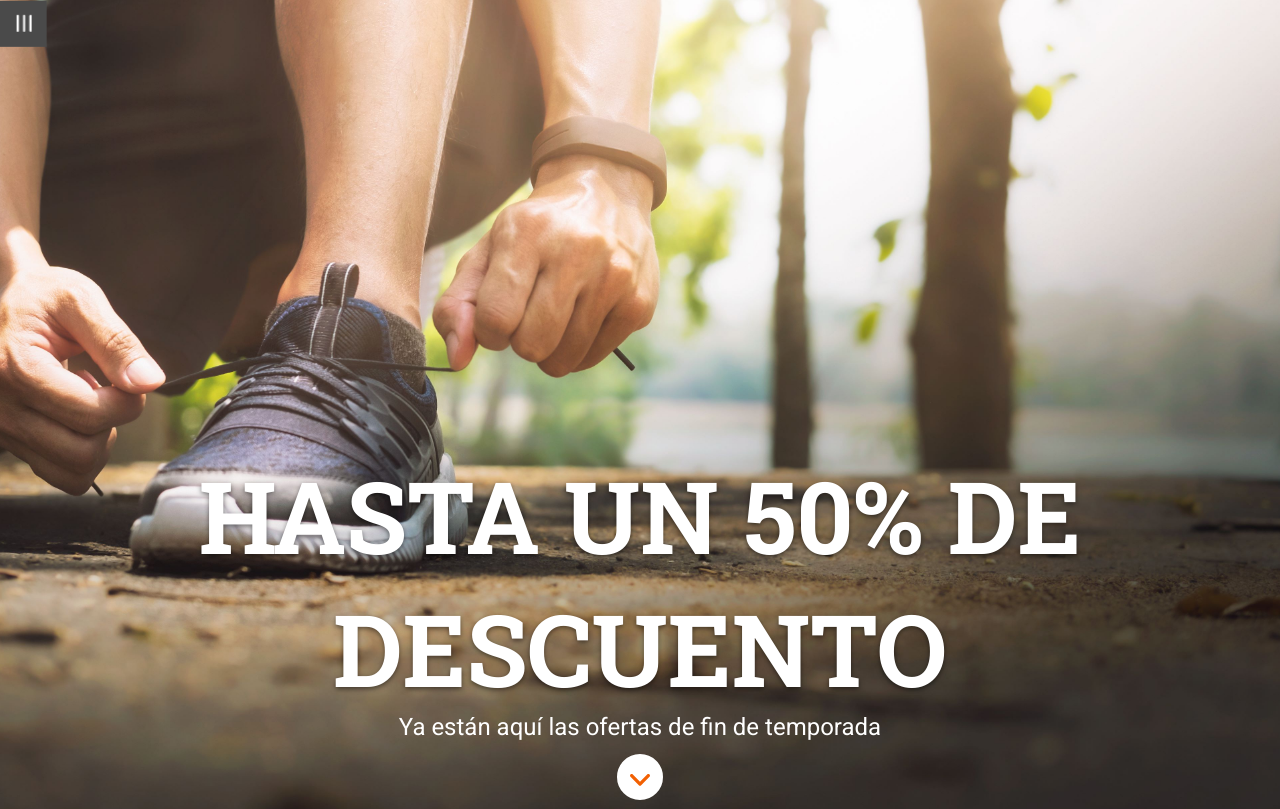
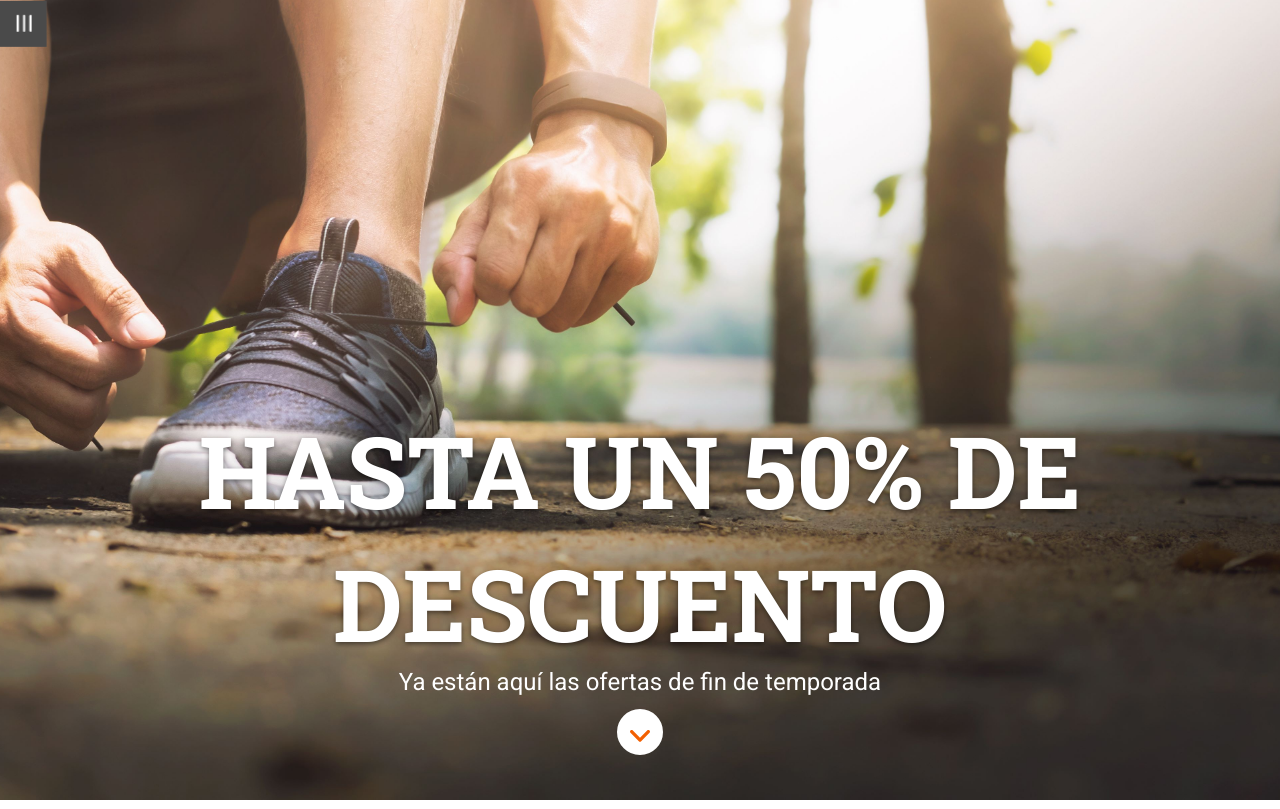
Before and after one commit to Adalab/modulo-1-evaluacion-final-marinacr92, a website: page docs/index.html in a window 1280 px wide. Shown: the top 809 px of the page. Drawn offline with nearby package versions, Linux system fonts and the light colour scheme; files that its build step writes are made by us from their sources.

Commit message:
Change the size of the hero

```diff
--- a/src/scss/layout/_hero.scss
+++ b/src/scss/layout/_hero.scss
@@ -1,7 +1,7 @@
 .hero{
     color: $white;
     width: 100vw;
-    min-height: 450px;
+    height: 100vh;
     display: flex;
     flex-direction: column;
     align-items: center;
@@ -10,7 +10,6 @@
     background-size: cover;
     background-position: top;
     background-repeat: no-repeat;
-    padding-bottom: 75px;
 
     &__title{
         font-family: $RobotoSlab;
@@ -36,10 +35,11 @@
         border-radius: 50%;
         border: 2px solid $white;
         text-align: center;
+        margin-bottom: 38px;
 
         &-img {
           width: 18px;
-          padding: 12px 0;
+          padding: 14px 0;
         }
 
         &:hover {
@@ -53,10 +53,8 @@
 
 @media all and (min-width: $breakpoint-tablet){
     .hero {
-        height: 768px;
         background-position: left;
         background-repeat: no-repeat;
-        padding-bottom: 45px;
 
         &__title {
             font-size: 7.5rem;
@@ -71,10 +69,11 @@
         &__button {
             width: 45px;
             height: 45px;
+            margin-bottom: 45px;
 
             &-img {
                 width: 19px;
-                padding: 16px 0;
+                padding: 18px 0;
             }
         }
     }
@@ -82,7 +81,6 @@
 
 @media all and (min-width: $breakpoint-desktop) {
     .hero {
-        height: 800px;
         background-position: left -221px bottom 0px;
         background-size: 128%;
 
@@ -97,7 +95,6 @@
 
             &-img {
                 width: 20px;
-                padding: 17px 0;
             }
         }
     }
```
Also changed, not shown: src/html/partials/main.html (+0 -7 lines).
